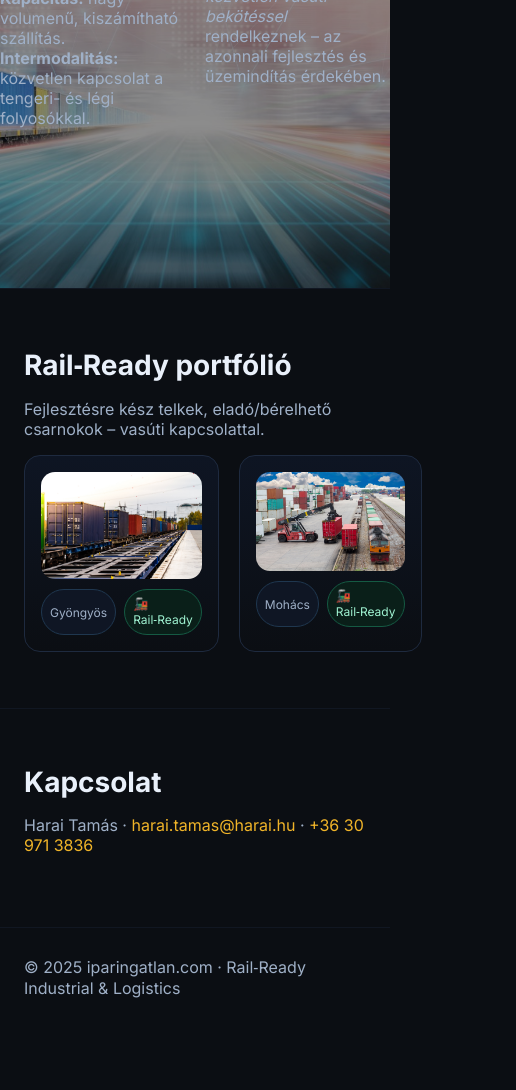
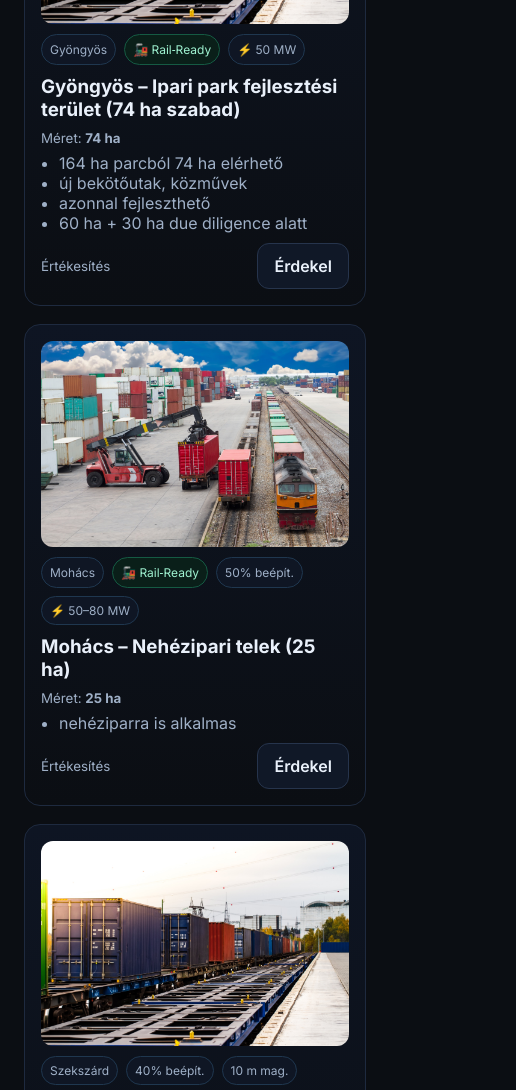
Before and after one commit to haraiirodak-svg/iparingatlan-site, a plain HTML site: page index.html in a window 390 px wide. Shown: the part 910-2000 px from the top of the page, 516 px wide, since content can reach past the window. Before the commit the page ends 1936 px from the top, so only its background shows below. Drawn offline with Linux system fonts and the light colour scheme.

Commit message:
Add files via upload

```diff
--- a/index.html
+++ b/index.html
@@ -6,58 +6,30 @@
   <title>iparingatlan.com – Rail‑Ready Industrial & Logistics</title>
   <meta name="description" content="Ipari és logisztikai ingatlanok Magyarországon – közvetlen vasúti kapcsolattal. Rail‑Ready fejlesztések, eladó/bérelhető csarnokok.">
   <link rel="icon" href="/logoip.jpg" type="image/jpeg">
-  <link rel="preconnect" href="https://fonts.googleapis.com">
-  <link rel="preconnect" href="https://fonts.gstatic.com" crossorigin>
   <link href="https://fonts.googleapis.com/css2?family=Inter:wght@300;400;600;700&display=swap" rel="stylesheet">
-  <meta property="og:title" content="Rail‑Ready Industrial & Logistics – iparingatlan.com">
-  <meta property="og:description" content="Magyarországi ipari és logisztikai ingatlanok vasúti kapcsolattal.">
-  <meta property="og:image" content="/shutterstock_281683199.jpeg">
-  <meta property="og:type" content="website">
   <style>
-    :root{
-      --bg:#0b0e13; --panel:#0f1624; --muted:#9fb0c7; --text:#e9f0fa;
-      --brand:#f0b429; --brand2:#d19a1a; --radius:18px; --rail:#0ad18e;
-      --shadow:0 10px 30px rgba(0,0,0,.35);
-    }
-    *{box-sizing:border-box}
-    html,body{margin:0;padding:0;background:var(--bg);color:var(--text);font-family:Inter,system-ui,Segoe UI,Roboto,Helvetica,Arial,sans-serif}
-    img{max-width:100%;display:block;border-radius:12px}
-    a{color:var(--brand);text-decoration:none}
+    :root{ --bg:#0b0e13; --panel:#0f1624; --muted:#9fb0c7; --text:#e9f0fa; --brand:#f0b429; --brand2:#d19a1a; --radius:18px; --shadow:0 10px 30px rgba(0,0,0,.35); }
+    *{box-sizing:border-box} html,body{margin:0;padding:0;background:var(--bg);color:var(--text);font-family:Inter,system-ui,Segoe UI,Arial,sans-serif}
+    img{max-width:100%;display:block;border-radius:12px} a{color:var(--brand);text-decoration:none}
     .container{max-width:1200px;margin:0 auto;padding:0 24px}
     header{position:sticky;top:0;z-index:50;background:rgba(7,10,15,.6);backdrop-filter:saturate(140%) blur(8px);border-bottom:1px solid #1b2637}
     .nav{display:flex;align-items:center;justify-content:space-between;padding:14px 0}
-    .brand{display:flex;gap:12px;align-items:center}
-    .logo{height:36px;width:auto;border-radius:8px}
-    nav ul{display:flex;gap:18px;list-style:none;margin:0;padding:0}
-    nav a{padding:8px 12px;border-radius:10px;color:var(--text)}
-    nav a:hover{background:#152238}
-    .lang{display:flex;gap:8px}
-    .lang button{padding:8px 10px;border-radius:10px;border:1px solid #26344c;background:#0f1624;color:var(--text);cursor:pointer}
-    .lang button.active{background:linear-gradient(135deg,var(--brand),var(--brand2));color:#041018;border:none}
-    .hero{position:relative;min-height:70vh;display:flex;align-items:center}
+    .brand{display:flex;gap:12px;align-items:center} .logo{height:36px;width:auto;border-radius:8px}
+    nav ul{display:flex;gap:18px;list-style:none;margin:0;padding:0} nav a{padding:8px 12px;border-radius:10px;color:var(--text)} nav a:hover{background:#152238}
+    .lang{display:flex;gap:8px} .lang button{padding:8px 10px;border-radius:10px;border:1px solid #26344c;background:#0f1624;color:var(--text);cursor:pointer} .lang button.active{background:linear-gradient(135deg,var(--brand),var(--brand2));color:#041018;border:none}
+    .hero{position:relative;min-height:64vh;display:flex;align-items:center}
     .hero::before{content:"";position:absolute;inset:0;background:radial-gradient(1000px 900px at 70% 60%, rgba(16,33,62,.55), rgba(5,9,16,.9)), linear-gradient(180deg, rgba(8,12,20,.35), rgba(5,9,16,.9));z-index:0}
     .hero img.bg{position:absolute;inset:0;width:100%;height:100%;object-fit:cover;object-position:center 60%;filter:brightness(.68) saturate(1.1)}
     .hero .inner{position:relative;z-index:1}
     .chip{display:inline-flex;gap:8px;align-items:center;padding:8px 12px;border-radius:999px;background:#0f1624;border:1px solid #21334d;color:var(--muted);font-size:14px}
-    h1{font-size:44px;line-height:1.08;margin:14px 0 10px}
-    p.lead{color:var(--muted);font-size:18px;max-width:68ch}
-    .cta{display:flex;gap:12px;margin-top:20px}
-    .btn{padding:12px 16px;border-radius:12px;border:1px solid #26344c;background:#101827;color:var(--text);font-weight:600}
-    .btn.primary{background:linear-gradient(135deg,var(--brand),var(--brand2));border:none;color:#05202f}
-    section{padding:56px 0;border-top:1px solid #111722}
-    h2{font-size:28px;margin:0 0 12px}
-    .muted{color:var(--muted)}
-    .parallax{position:relative;background-image:url('/shutterstock_2192389653.jpeg');background-size:cover;background-position:center;background-attachment:fixed}
-    .parallax::before{content:"";position:absolute;inset:0;background:rgba(0,0,0,.45)}
-    .parallax .inner{position:relative;z-index:1;padding:88px 0}
-    .grid-2{display:grid;grid-template-columns:1fr 1fr;gap:20px}
-    .grid-2 img{border-radius:14px}
-    .badge{display:inline-flex;align-items:center;gap:6px;font-size:12px;padding:6px 8px;border:1px solid #1f374f;border-radius:999px;background:#0f1624;color:var(--muted)}
+    h1{font-size:42px;line-height:1.08;margin:14px 0 10px} p.lead{color:var(--muted);font-size:18px;max-width:68ch}
+    .cta{display:flex;gap:12px;margin-top:20px} .btn{padding:12px 16px;border-radius:12px;border:1px solid #26344c;background:#101827;color:var(--text);font-weight:600} .btn.primary{background:linear-gradient(135deg,var(--brand),var(--brand2));border:none;color:#05202f}
+    section{padding:56px 0;border-top:1px solid #111722} h2{font-size:28px;margin:0 0 12px} .muted{color:var(--muted)}
+    .grid-3{display:grid;grid-template-columns:repeat(3,1fr);gap:18px}
+    .card{background:linear-gradient(180deg,#0e1523,#0b0e13);border:1px solid #1e2a3f;border-radius:16px;padding:16px}
+    .badge{display:inline-flex;align-items:center;gap:6px;font-size:12px;padding:6px 8px;border:1px solid #1f374f;border-radius:999px;background:#0f1624;color:#9fb0c7}
     .badge.rail{border-color:#155a43;background:#0a1f19;color:#9ff2d1}
-    .card{background:linear-gradient(180deg,#0e1523,#0b0e13);border:1px solid #1e2a3f;border-radius:16px;padding:16px}
-    footer{padding:28px 0;border-top:1px solid #111722;color:#9fb0c7}
-    @media (max-width:1024px){.parallax{background-attachment:scroll} h1{font-size:34px}.hero{min-height:64vh}}
-    @media (max-width:720px){h1{font-size:28px}.cta{flex-wrap:wrap}}
+    @media (max-width:900px){.grid-3{grid-template-columns:1fr} nav ul{display:none} h1{font-size:30px}}
   </style>
 </head>
 <body>
@@ -67,66 +39,27 @@
         <img class="logo" src="/logoip.jpg" alt="Harai Ingatlan – Industrial & Logistics" onerror="this.style.display='none'">
         <strong>iparingatlan<span style="color:var(--brand)">.com</span></strong>
       </div>
-      <nav>
-        <ul>
-          <li><a href="#railwhy">Miért vasút?</a></li>
-          <li><a href="#portfolio">Portfólió</a></li>
-          <li><a href="#contact">Kapcsolat</a></li>
-        </ul>
-      </nav>
+      <nav><ul><li><a href="#portfolio">Portfólió</a></li><li><a href="#contact">Kapcsolat</a></li></ul></nav>
       <div class="lang" aria-label="Language switcher">
-        <button id="btn-hu" class="active">HU</button>
-        <button id="btn-en">EN</button>
+        <button id="btn-hu" class="active">HU</button><button id="btn-en">EN</button>
       </div>
     </div>
   </header>
 
-  <!-- HERO -->
   <section class="hero">
-    <img class="bg" src="/shutterstock_281683199.jpeg" alt="Multimodális rail-logisztikai jelenet – konténer, vasút, daru, repülő">
+    <img class="bg" src="/shutterstock_281683199.jpeg" alt="Rail logistics hero">
     <div class="container inner">
       <span class="chip" data-i18n="chip">Rail‑Ready ingatlanok</span>
       <h1 data-i18n="headline">A jövő logisztikája – vasútra építve</h1>
-      <p class="lead" data-i18n="sub">Magyarországi ipari és logisztikai ingatlanok közvetlen vasúti kapcsolattal. Fenntartható, intermodális megoldások az EU 2030-as vasúti céljaihoz igazodva.</p>
-      <div class="cta">
-        <a class="btn primary" href="#portfolio" data-i18n="cta1">🚆 Vasúti fejlesztéseink</a>
-        <a class="btn" href="#portfolio" data-i18n="cta2">📦 Teljes portfólió</a>
-      </div>
+      <p class="lead" data-i18n="sub">Magyarországi ipari és logisztikai ingatlanok közvetlen vasúti kapcsolattal.</p>
+      <div class="cta"><a class="btn primary" href="#portfolio" data-i18n="cta1">🚆 Vasúti fejlesztéseink</a></div>
     </div>
   </section>
 
-  <!-- WHY RAIL -->
-  <section id="railwhy" class="parallax">
-    <div class="container inner">
-      <h2 data-i18n="whyTitle">Miért a vasút a jövő?</h2>
-      <div class="grid-2">
-        <p class="muted" data-i18n="whyCol1"><strong>Fenntarthatóság:</strong> jelentősen alacsonyabb CO₂-kibocsátás a közúthoz képest. <strong>Kapacitás:</strong> nagy volumenű, kiszámítható szállítás. <strong>Intermodalitás:</strong> közvetlen kapcsolat a tengeri- és légi folyosókkal.</p>
-        <p class="muted" data-i18n="whyCol2">Portfóliónkban azok a területek élveznek elsőbbséget, amelyek <em>ipari vágánnyal</em> vagy <em>közvetlen vasúti bekötéssel</em> rendelkeznek – az azonnali fejlesztés és üzemindítás érdekében.</p>
-      </div>
-    </div>
-  </section>
-
-  <!-- PORTFOLIO PREVIEW -->
   <section id="portfolio">
     <div class="container">
       <h2 data-i18n="portTitle">Rail‑Ready portfólió</h2>
-      <p class="muted" data-i18n="portLead">Fejlesztésre kész telkek, eladó/bérelhető csarnokok – vasúti kapcsolattal.</p>
-      <div class="grid-2">
-        <div class="card">
-          <img loading="lazy" src="/shutterstock_2226373739.jpeg" alt="Konténervonat ipari környezetben">
-          <div style="display:flex;gap:8px;margin-top:10px">
-            <span class="badge">Gyöngyös</span>
-            <span class="badge rail">🚂 Rail‑Ready</span>
-          </div>
-        </div>
-        <div class="card">
-          <img loading="lazy" src="/shutterstock_251633041.jpeg" alt="Intermodális rakodás ipari terminálon">
-          <div style="display:flex;gap:8px;margin-top:10px">
-            <span class="badge">Mohács</span>
-            <span class="badge rail">🚂 Rail‑Ready</span>
-          </div>
-        </div>
-      </div>
+      <div class="grid-3" id="portfolio-grid"></div>
     </div>
   </section>
 
@@ -134,35 +67,64 @@
     <div class="container">
       <h2 data-i18n="contactTitle">Kapcsolat</h2>
       <p class="muted">Harai Tamás · <a href="mailto:harai.tamas@harai.hu">harai.tamas@harai.hu</a> · <a href="tel:+36309713836">+36 30 971 3836</a></p>
+      <!-- TODO: Cseréld le az action URL-t a saját Formspree azonosítódra -->
+      <form action="https://formspree.io/f/your-id" method="POST" style="max-width:500px;margin-top:20px">
+        <input type="text" name="name" placeholder="Név" required style="width:100%;padding:10px;margin:5px 0;border-radius:8px;border:1px solid #2c3a50;background:#101827;color:#fff">
+        <input type="email" name="_replyto" placeholder="Email" required style="width:100%;padding:10px;margin:5px 0;border-radius:8px;border:1px solid #2c3a50;background:#101827;color:#fff">
+        <textarea name="message" placeholder="Üzenet" rows="5" required style="width:100%;padding:10px;margin:5px 0;border-radius:8px;border:1px solid #2c3a50;background:#101827;color:#fff"></textarea>
+        <button type="submit" class="btn primary" style="width:100%">Küldés</button>
+      </form>
     </div>
   </section>
 
-  <footer>
-    <div class="container">© <span id="year"></span> iparingatlan.com · Rail‑Ready Industrial & Logistics</div>
-  </footer>
+  <footer><div class="container">© <span id="year"></span> iparingatlan.com</div></footer>
 
   <script>
-    // Minimal JSON-LD for Organization (SEO)
-    const ld = {"@context":"https://schema.org","@type":"Organization","name":"iparingatlan.com","url":window.location.origin,"logo":"/logoip.jpg","contactPoint":[{"@type":"ContactPoint","contactType":"sales","email":"harai.tamas@harai.hu","telephone":"+36309713836"}]};
-    const s=document.createElement('script'); s.type='application/ld+json'; s.textContent=JSON.stringify(ld); document.head.appendChild(s);
+    // i18n (HU/EN)
+    const dict = {hu:{chip:"Rail‑Ready ingatlanok",headline:"A jövő logisztikája – vasútra építve",sub:"Magyarországi ipari és logisztikai ingatlanok közvetlen vasúti kapcsolattal.",cta1:"🚆 Vasúti fejlesztéseink",portTitle:"Rail‑Ready portfólió",contactTitle:"Kapcsolat"},
+                  en:{chip:"Rail‑Ready properties",headline:"The Future of Logistics is on Rails",sub:"Industrial & logistics properties in Hungary with direct rail access.",cta1:"🚆 Rail‑connected developments",portTitle:"Rail‑Ready portfolio",contactTitle:"Contact"}};
+    function applyLang(lang){ document.querySelectorAll('[data-i18n]').forEach(el=>{ const k=el.getAttribute('data-i18n'); if(dict[lang]&&dict[lang][k]) el.textContent=dict[lang][k]; }); }
+    document.getElementById('btn-hu').onclick=()=>applyLang('hu');
+    document.getElementById('btn-en').onclick=()=>applyLang('en');
+    document.getElementById('year').textContent = new Date().getFullYear();
 
-    // Simple i18n HU/EN
-    const dict = {
-      hu:{chip:"Rail‑Ready ingatlanok",headline:"A jövő logisztikája – vasútra építve",sub:"Magyarországi ipari és logisztikai ingatlanok közvetlen vasúti kapcsolattal. Fenntartható, intermodális megoldások az EU 2030-as vasúti céljaihoz igazodva.",cta1:"🚆 Vasúti fejlesztéseink",cta2:"📦 Teljes portfólió",whyTitle:"Miért a vasút a jövő?",whyCol1:"Fenntarthatóság: jelentősen alacsonyabb CO₂-kibocsátás a közúthoz képest. Kapacitás: nagy volumenű, kiszámítható szállítás. Intermodalitás: közvetlen kapcsolat a tengeri- és légi folyosókkal.",whyCol2:"Portfóliónkban azok a területek élveznek elsőbbséget, amelyek ipari vágánnyal vagy közvetlen vasúti bekötéssel rendelkeznek – az azonnali fejlesztés és üzemindítás érdekében.",portTitle:"Rail‑Ready portfólió",portLead:"Fejlesztésre kész telkek, eladó/bérelhető csarnokok – vasúti kapcsolattal.",contactTitle:"Kapcsolat"},
-      en:{chip:"Rail‑Ready properties",headline:"The Future of Logistics is on Rails",sub:"Industrial & logistics properties in Hungary with direct rail access. Sustainable, intermodal solutions aligned with the EU’s 2030 rail objectives.",cta1:"🚆 Rail‑connected developments",cta2:"📦 Explore portfolio",whyTitle:"Why rail is the future",whyCol1:"Sustainability: substantially lower CO₂ emissions than road. Capacity: high‑volume and predictable. Intermodality: direct links to sea and air corridors.",whyCol2:"Our portfolio prioritizes sites with private sidings or direct rail connection to enable immediate development and operations.",portTitle:"Rail‑Ready portfolio",portLead:"Shovel‑ready plots and sale/lease warehouses — with rail access.",contactTitle:"Contact"}
-    };
-    const applyLang = (lang) => {
-      document.querySelectorAll("[data-i18n]").forEach(el=>{
-        const key = el.getAttribute("data-i18n");
-        if(dict[lang] && dict[lang][key]) el.textContent = dict[lang][key];
-      });
-      document.getElementById("btn-hu").classList.toggle("active", lang==="hu");
-      document.getElementById("btn-en").classList.toggle("active", lang==="en");
-      document.documentElement.setAttribute("lang", lang==="hu"?"hu":"en");
-    };
-    document.getElementById("btn-hu").addEventListener("click", ()=>applyLang("hu"));
-    document.getElementById("btn-en").addEventListener("click", ()=>applyLang("en"));
-    document.getElementById("year").textContent = new Date().getFullYear();
+    // Portfolio loader
+    async function loadPortfolio(){
+      try{
+        const res = await fetch('/portfolio.hu.json', {cache:'no-store'});
+        const data = await res.json();
+        const grid = document.getElementById('portfolio-grid');
+        grid.innerHTML='';
+        data.forEach(p=>{
+          const card = document.createElement('div'); card.className='card';
+          const build = p.build_ratio ? (Math.round(p.build_ratio*100)+'% beépít.') : '';
+          const height = p.height_m ? (p.height_m+' m mag.') : '';
+          const energy = p.energy_mw ? ('⚡ '+p.energy_mw+' MW') : '';
+          const rail = p.rail_access ? '<span class="badge rail">🚂 Rail‑Ready</span>' : '';
+          const size = (p.size_ha!==undefined&&p.size_ha!==null) ? (p.size_ha+' ha') : (p.built_m2? (p.built_m2+' m²') : '');
+          const feats = (p.features||[]).map(f=>`<li>${f}</li>`).join('');
+          card.innerHTML = `
+            <img loading="lazy" src="/${p.image || 'shutterstock_2226373739.jpeg'}" alt="${p.title}">
+            <div style="display:flex;gap:8px;flex-wrap:wrap;margin-top:10px">
+              <span class="badge">${p.city || ''}</span>
+              ${rail}
+              ${build? `<span class="badge">${build}</span>` : ''}
+              ${height? `<span class="badge">${height}</span>` : ''}
+              ${energy? `<span class="badge">${energy}</span>` : ''}
+            </div>
+            <h3 style="margin:10px 0 6px">${p.title}</h3>
+            <small class="muted">Méret: <b>${size}</b></small>
+            ${feats? `<ul class="muted" style="margin:6px 0 10px; padding-left:18px">${feats}</ul>` : ''}
+            <div style="display:flex;justify-content:space-between;align-items:center">
+              <small class="muted">${({'elado':'Értékesítés','kiado':'Bérbeadás'})[p.status] || 'Fejlesztés'}</small>
+              <a class="btn" href="${p.link || '#'}">Érdekel</a>
+            </div>
+          `;
+          grid.appendChild(card);
+        });
+      }catch(e){ console.error('Portfolio load error:', e); }
+    }
+    document.addEventListener('DOMContentLoaded', loadPortfolio);
   </script>
 </body>
 </html>
```
